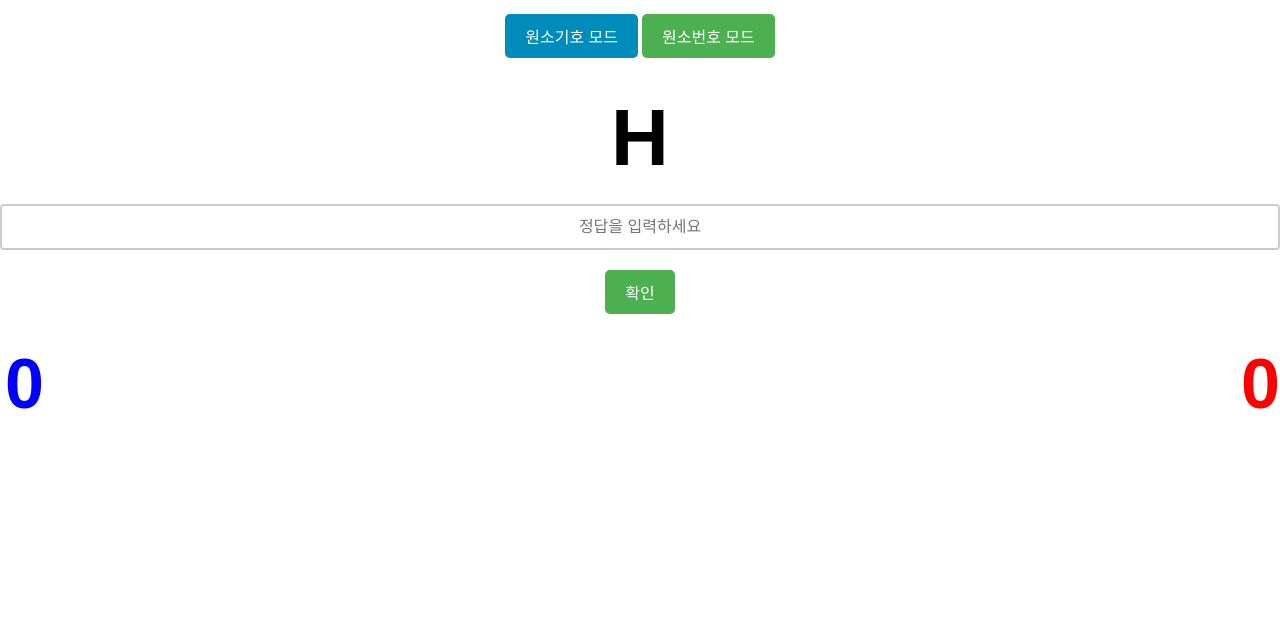
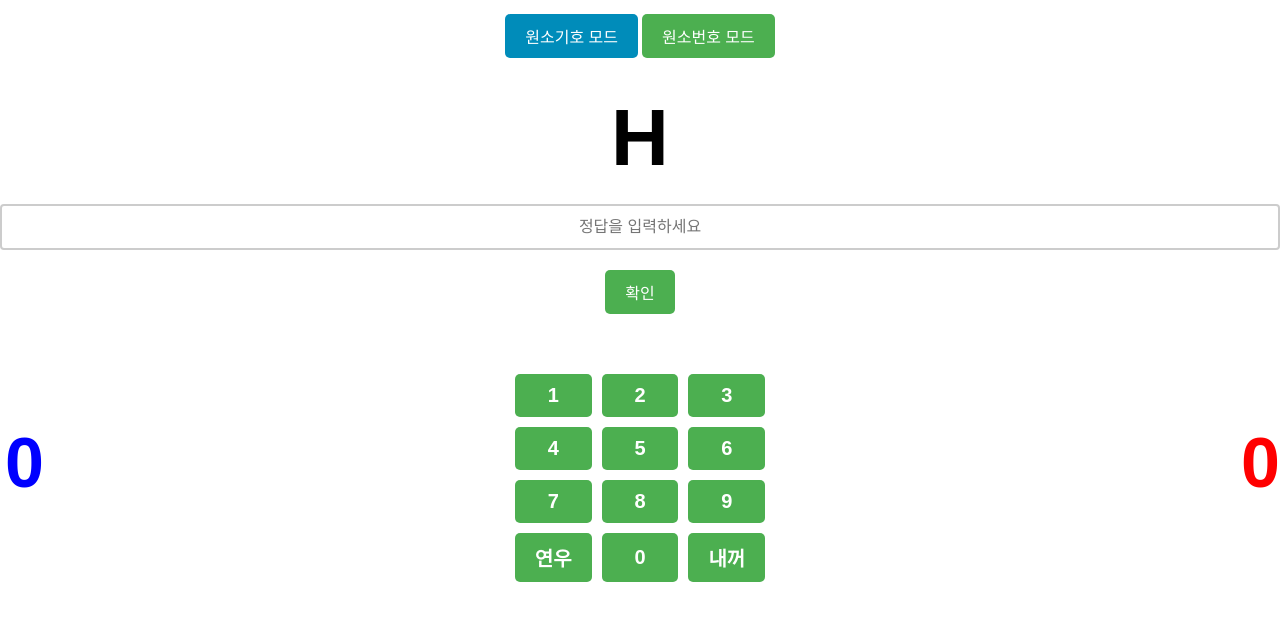
Before and after one commit to cjinone2/cjinone2.github.io, a plain HTML site: page index.html in a window 1280 px wide. Shown: the part 96-716 px from the top of the page. Drawn offline with Linux system fonts and the light colour scheme.

Commit message:
Test Commit

```diff
--- a/app.js
+++ b/app.js
@@ -84,3 +84,11 @@ function check(){
     }
 
 }
+
+function addValue(value) {
+    document.getElementById("answer-box").value += value;
+}
+
+function remove(){
+    document.getElementById("answer-box").value = "";
+}
--- a/index.html
+++ b/index.html
@@ -20,6 +20,20 @@
         <div class="correct">
           <span id="correct-count">0</span>
         </div>
+		<div class="keypad">
+			<button class="key" onclick="addValue('1')">1</button>
+			<button class="key" onclick="addValue('2')">2</button>
+			<button class="key" onclick="addValue('3')">3</button>
+			<button class="key" onclick="addValue('4')">4</button>
+			<button class="key" onclick="addValue('5')">5</button>
+			<button class="key" onclick="addValue('6')">6</button>
+			<button class="key" onclick="addValue('7')">7</button>
+			<button class="key" onclick="addValue('8')">8</button>
+			<button class="key" onclick="addValue('9')">9</button>
+			<button class="key">연우</button>
+			<button class="key" onclick="addValue('0')">0</button>
+			<button class="key" onclick="remove()">내꺼</button>
+		  </div>
         <div class="wrong">
           <span id="wrong-count">0</span>
         </div>
--- a/style.css
+++ b/style.css
@@ -127,3 +127,31 @@ body {
   #wrong-count {
     margin-left: 5px;
   }
+
+  .keypad {
+    display: grid;
+    grid-template-columns: repeat(3, 1fr);
+    grid-template-rows: repeat(3, 1fr);
+    gap: 10px;
+    margin-top: 30px;
+  }
+
+  .key {
+    font-size: 20px;
+    font-weight: bold;
+    background-color: #4CAF50;
+    border: none;
+    color: white;
+    padding: 10px 20px;
+    text-align: center;
+    text-decoration: none;
+    display: inline-block;
+    border-radius: 5px;
+    cursor: pointer;
+  }
+
+
+
+  .key:hover {
+    background-color: #008CBA;
+  }
```
